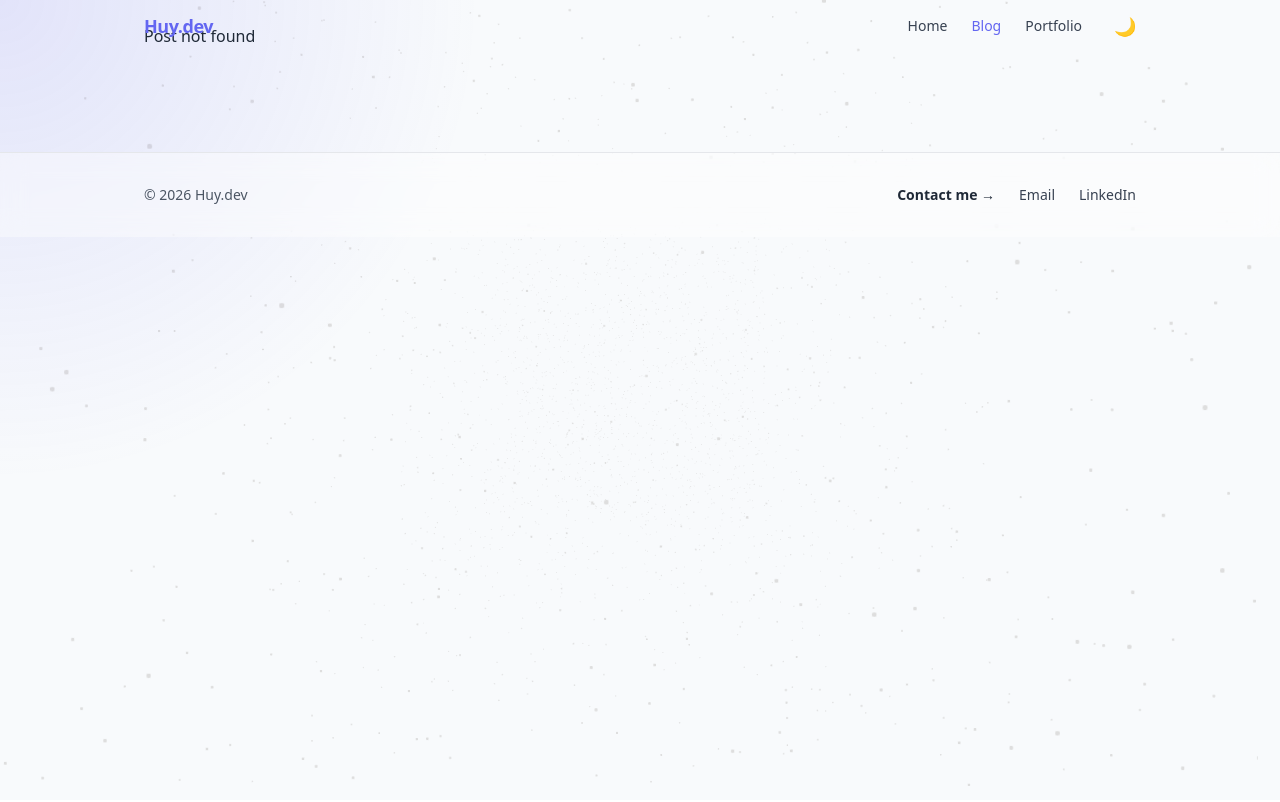
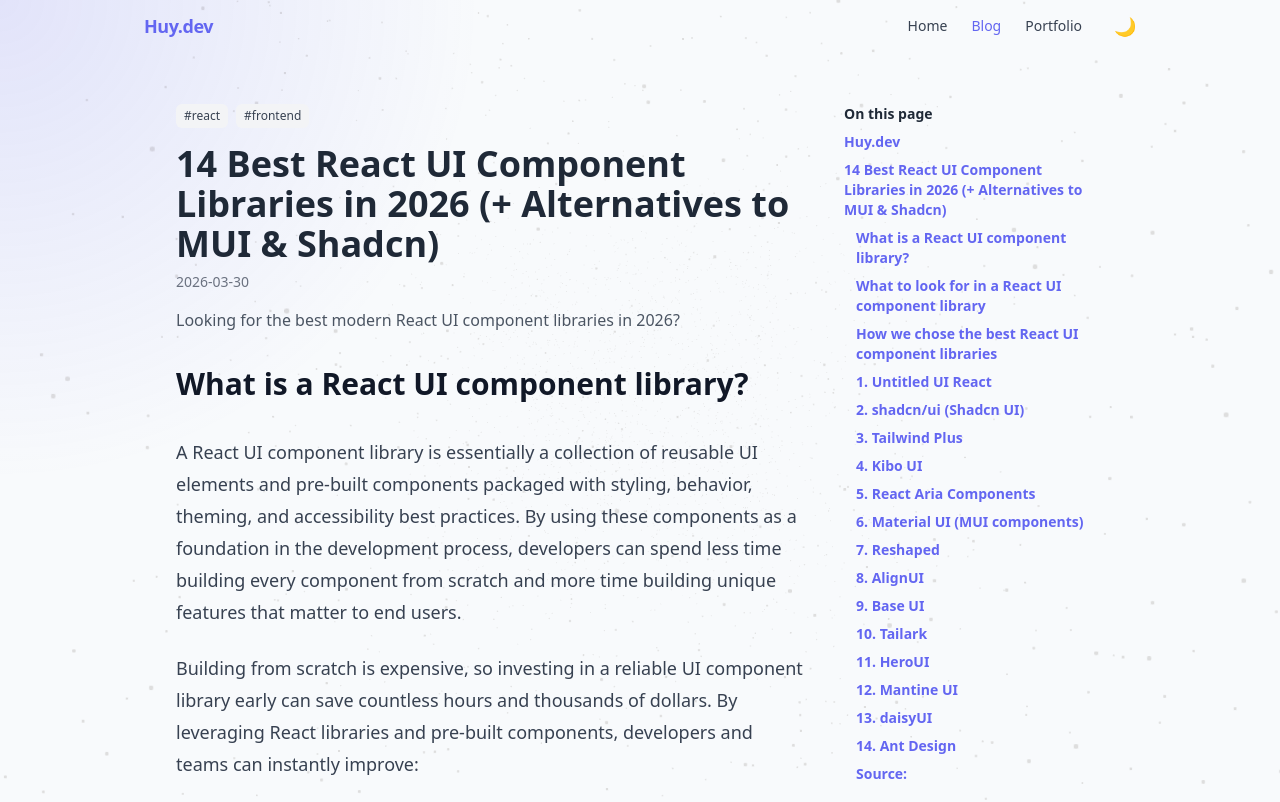
Before and after one commit to DucHuy2701/my-blog, a React (Vite) app: page /blog/best-react-ui-component-libraries in a window 1280 px wide. Before the commit this address had no page. Shown: the top 802 px of the page. Built offline with nearby package versions, Linux system fonts and the light colour scheme.

Commit message:
add blog

```diff
--- /dev/null
+++ b/src/content/posts/best-react-ui-component-libraries.mdx
@@ -0,0 +1,60 @@
+export const meta = {
+  title: "14 Best React UI Component Libraries in 2026 (+ Alternatives to MUI & Shadcn)",
+  date: "2026-03-30",
+  description:
+    "Looking for the best modern React UI component libraries in 2026?",
+  tags: ["react", "frontend"],
+};
+
+## What is a React UI component library?
+
+A React UI component library is essentially a collection of reusable UI elements and pre-built components packaged with styling, behavior, theming, and accessibility best practices. By using these components as a foundation in the development process, developers can spend less time building every component from scratch and more time building unique features that matter to end users.
+
+Building from scratch is expensive, so investing in a reliable UI component library early can save countless hours and thousands of dollars. By leveraging React libraries and pre-built components, developers and teams can instantly improve:
+
+* Consistency: Maintaining a uniform look and feel across your app and design system not only improves the developer experience but also leads to a better user experience.
+* Speed and productivity: Using an extensive React library with pre-built components can drastically speed up the development process because developers aren't building every component from scratch.
+* Best practices out of the box: Modern essentials and key features like accessibility, TypeScript support, responsive layouts, Tailwind CSS styling, and dark mode/theming are already included. Modern React libraries also integrate seamlessly with animation tools like Framer Motion.
+* Maintainability: A well-architected React library keeps components easy to update and consistent across your project.
+* Scalability: All types of React applications can benefit from leveraging pre-built components. Maintaining a scalable design system becomes even more important in large enterprise applications.
+
+## What to look for in a React UI component library
+
+Here are a few more key features and best practices to keep an eye out for in a modern React UI component library:
+
+* Accessibility: Accessibility isn’t optional; it’s a ranking factor for Google and even a legal requirement in some regions. Every component library on this list prioritizes accessibility, but some (Untitled UI React, shadcn/ui, React Aria) go further with WCAG compliance and accessibility best practices baked in.
+* TypeScript support: With the rise of open-source tools and modern workflows, strong TypeScript support is now essential. It improves developer experience, reduces bugs, and makes React libraries far more appealing to React developers and teams working on enterprise applications.
+* Theming: A great React UI component library should support dark mode and make it easy to deliver a polished React application that adapts seamlessly to brand guidelines without forcing developers to wrestle with low-level code. Theming best practices mean dark mode support with less time spent customizing React UI components and more time building.
+
+## How we chose the best React UI component libraries
+
+We used a clear set of criteria to decide which libraries to include:
+
+* Active maintenance & community support: React UI component libraries that are outdated, abandoned, or rarely updated with modern tech stacks were excluded. We prioritized projects with strong communities, frequent updates, and long-term support signals.‍
+* Modern tech stack: Best practices such as TypeScript support, server-side rendering (Next.js, Remix), and React v18+ compatibility are important for a good developer experience. For example, React Bootstrap is one of the earliest and oldest React libraries, but its reliance on older paradigms and limited TypeScript support make it less suitable for modern React applications.‍
+* Accessibility standards: Accessibility best practices (such as WCAG, WAI-ARIA) aren't optional in modern web development. We selected libraries that either bake in accessibility by design (React Aria, shadcn/ui, Untitled UI React) or provide clear guidance to developers on building accessible UI components, interfaces, and websites.‍
+* Theming & customization: A modern React UI component library should make it quick and intuitive to align components with your brand and existing design system with minimal effort, including support for dark mode.‍
+* Performance & scalability: The best React UI libraries are lightweight, ship with optimized bundles, and offer a comprehensive set of components built for real-world applications.‍
+* Design system alignment: Lastly, we prioritized React UI libraries that fit naturally into modern design system workflows. This includes seamless design-to-code handoff, well-structured and helpful documentation, Figma UI kit support, cross-platform consistency, and flexibility for scaling.
+
+## 1. Untitled UI React
+## 2. shadcn/ui (Shadcn UI)
+## 3. Tailwind Plus
+## 4. Kibo UI
+## 5. React Aria Components
+## 6. Material UI (MUI components)
+## 7. Reshaped
+## 8. AlignUI
+## 9. Base UI
+## 10. Tailark
+## 11. HeroUI
+## 12. Mantine UI
+## 13. daisyUI
+## 14. Ant Design
+
+## Source:
+<div style={{color: "white" }}>
+  <a href="https://www.untitledui.com/blog/react-component-libraries" target="_blank">
+    Click here
+  </a>
+</div>
--- a/src/content/posts/how-to-have-more-energy-after-work.mdx
+++ b/src/content/posts/how-to-have-more-energy-after-work.mdx
@@ -3,7 +3,7 @@
   date: "2026-03-29",
   description:
     "Are you wondering how to not be tired at the end of every work day? When everyone’s heading out for happy hour or making plans to pursue fun hobbies, are you yawning and stretching, yearning for bed?",
-  tags: ["AI"],
+  tags: ["life"],
 };
 
 If you’re often canceling your after-work plans and seriously struggling through the afternoons, it’s a sign that you’re not in your top shape. But, there could be some easy ways to fix that without becoming caffeine-addicted (especially since that boost wears off way too quickly!).
```
